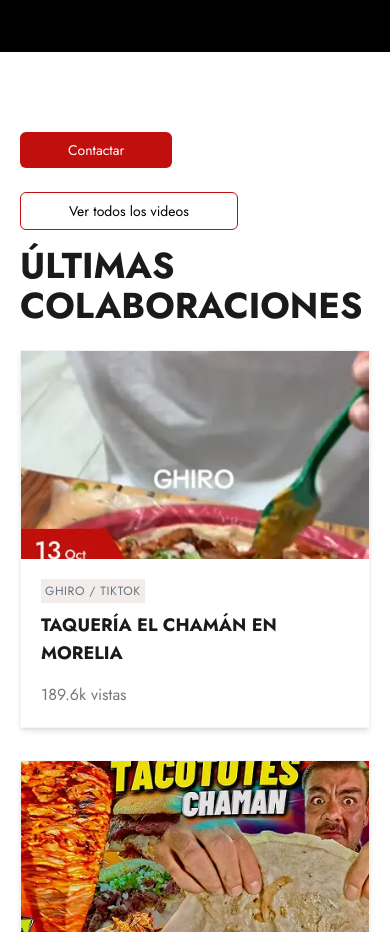
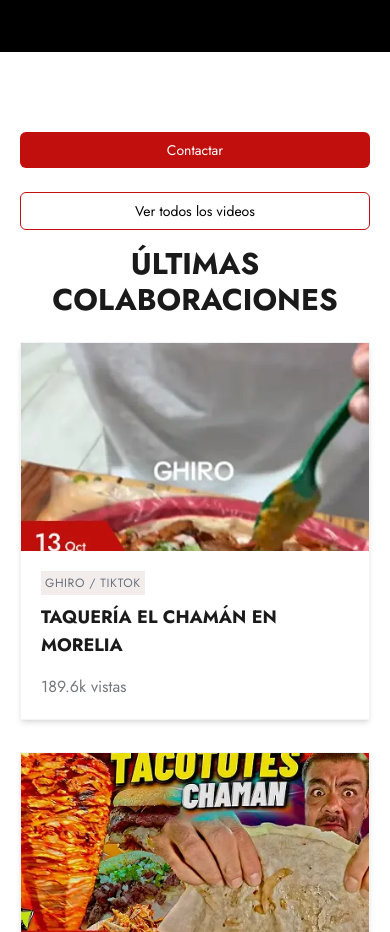
Before and after one commit to RCloudlab/TaqueriasElChaman, a React (Vite) app: page / in a window 390 px wide. Shown: the part 2840-3772 px from the top of the page. Built offline with nearby package versions, Linux system fonts and the light colour scheme.

Commit message:
feat(TC013): last change: size buttons changed

```diff
--- a/src/components/layout/Collaborations.tsx
+++ b/src/components/layout/Collaborations.tsx
@@ -30,13 +30,13 @@ function Collaborations() {
         <section className="relative w-full py-20 px-5 bg-white overflow-hidden">
             <div className="relative z-20 max-w-6xl mx-auto">
                 <div className="flex flex-col md:flex-row justify-between items-start md:items-center gap-6 mb-4">
-                    <a href="#" className="bg-[#C00F0C] text-white px-12 py-2 rounded-md text-sm hover:bg-red-800 transition-colors">Contactar</a>
-                    <a href="#" className="border border-[#C00F0C] px-12 py-2 rounded-md text-sm hover:bg-[#C00F0C] hover:text-white transition-colors">Ver todos los videos</a>
+                    <a href="#" className="w-full md:w-auto text-center bg-[#C00F0C] text-white px-12 py-2 rounded-md text-sm hover:bg-red-800 transition-colors">Contactar</a>
+                    <a href="#" className="w-full md:w-auto text-center border border-[#C00F0C] px-12 py-2 rounded-md text-sm hover:bg-[#C00F0C] hover:text-white transition-colors">Ver todos los videos</a>
                 </div>
                 <div>
-                    <h2 className="text-4xl font-bold text-gray-900 uppercase pb-6">
-                            Últimas colaboraciones
-                        </h2>
+                    <h2 className="text-3xl md:text-4xl font-bold text-gray-900 uppercase pb-6 md:text-left text-center">
+                        Últimas colaboraciones
+                    </h2>
                     <div className="grid grid-cols-1 md:grid-cols-2 lg:grid-cols-3 gap-8">
                         {collaborationsData.map((colab) => (
                             <CollaborationsCard
```
